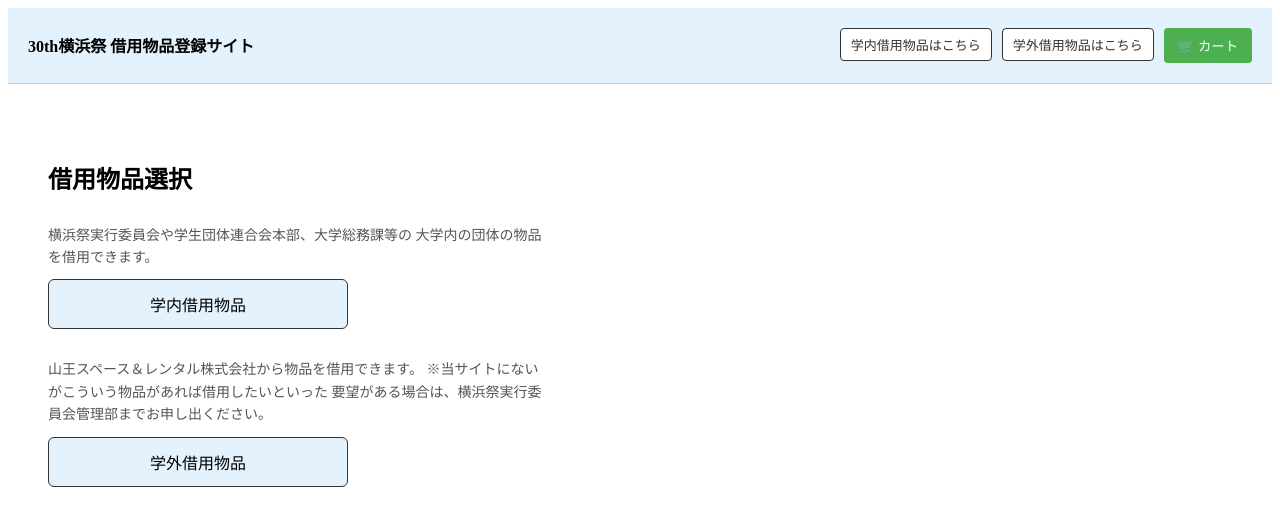
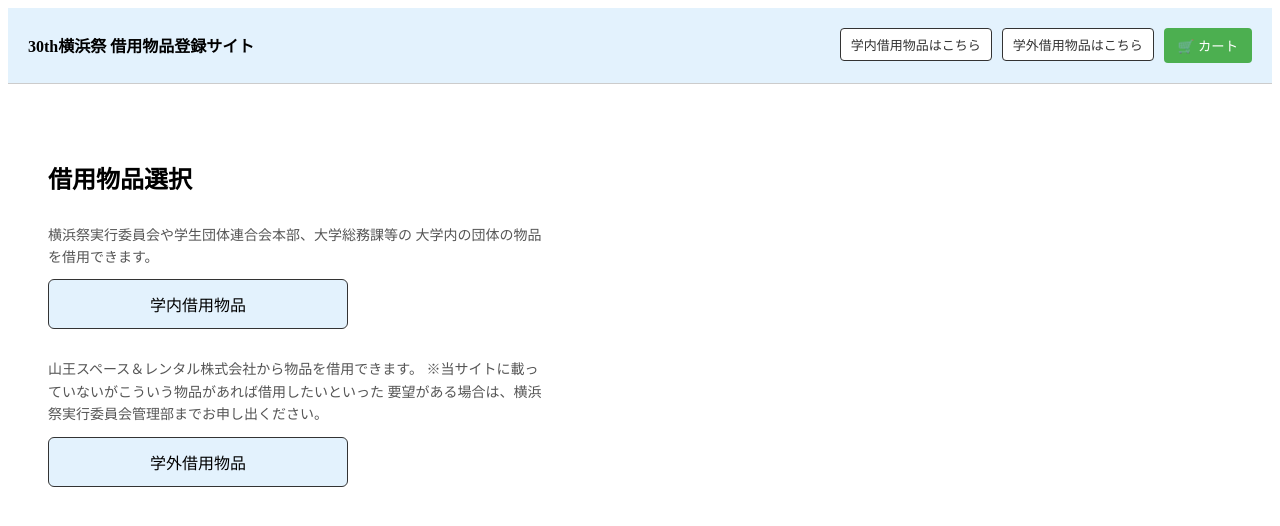
Before and after one commit to yokohamafest30kanri/yokohamasai-buppin, a Next.js app: page /items in a window 1280 px wide. Shown: the top 526 px of the page. Built offline with nearby package versions, Linux system fonts and the light colour scheme.

Commit message:
edit items/page.tsx

```diff
--- a/app/items/page.tsx
+++ b/app/items/page.tsx
@@ -51,7 +51,7 @@ export default function ItemsTopPage() {
             }}
           >
             山王スペース＆レンタル株式会社から物品を借用できます。
-            ※当サイトにないがこういう物品があれば借用したいといった
+            ※当サイトに載っていないがこういう物品があれば借用したいといった
             要望がある場合は、横浜祭実行委員会管理部までお申し出ください。
           </p>
 
```
